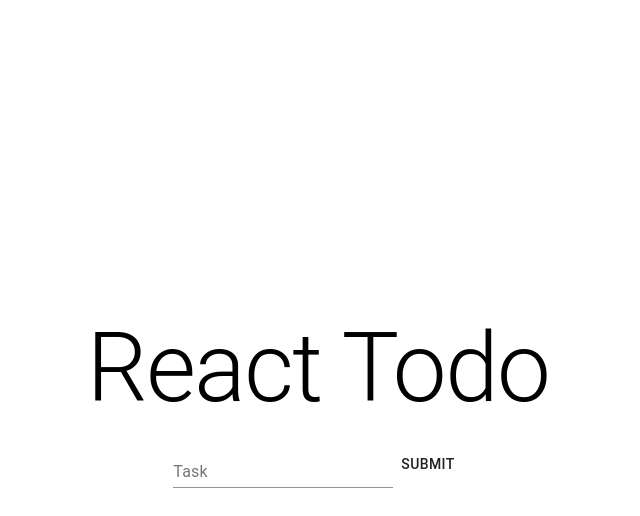
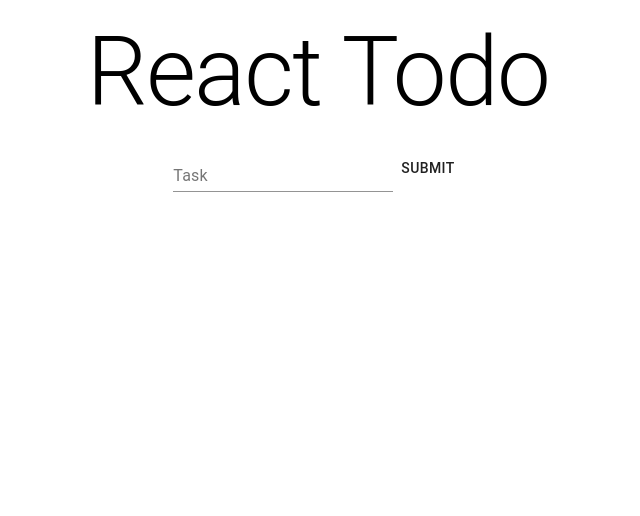
Before and after one commit to KerenPro/to-do, a React (Create React App) app: page / in a window 1280 px wide. Shown: the top 516 px of the page, without its empty margins (322-962 px from the left). Built offline with nearby package versions, Linux system fonts and the light colour scheme.

Commit message:
material ui theme + fix trash icon

```diff
--- a/src/App.js
+++ b/src/App.js
@@ -1,13 +1,21 @@
+import React, {useState, useEffect} from "react";
 import Typography from "@material-ui/core/Typography";
+import {makeStyles} from '@material-ui/core/styles';
+import Container from '@material-ui/core/Container';
 import './App.css';
-import React, {useState, useEffect} from "react";
 import TodoForm from "./components/TodoForm/TodoForm";
 import TodoList from "./components/TodoList/TodoList";
+
+  const useStyles = makeStyles((theme) => ({
+    Container: {
+        backgroundColor: theme.palette.background.main
+    }
+  }));
 
 const LOCAL_STORAGE_KEY = "react-todo-list-todos";
 
 function App() {
-
+    const classes = useStyles();
     const [todos, setTodos] = useState([]);
 
     useEffect(() => {
@@ -43,11 +51,13 @@
     }
 
     return (
-        <div className="App">
-                <Typography style={{padding:16}} variant="h1">React Todo</Typography>
-                <TodoForm addTodo={addTodo}/>
-                <TodoList todos={todos} toggleComplete={toggleComplete} removeTodos={removeTodo} />
-        </div>
+           <Container className={classes.Container}>
+                <div className="App">
+                    <Typography style={{padding:16}} variant="h1">React Todo</Typography>
+                    <TodoForm addTodo={addTodo}/>
+                    <TodoList todos={todos} toggleComplete={toggleComplete} removeTodo={removeTodo} />
+                </div>
+            </Container>
     );
 }
 
```
